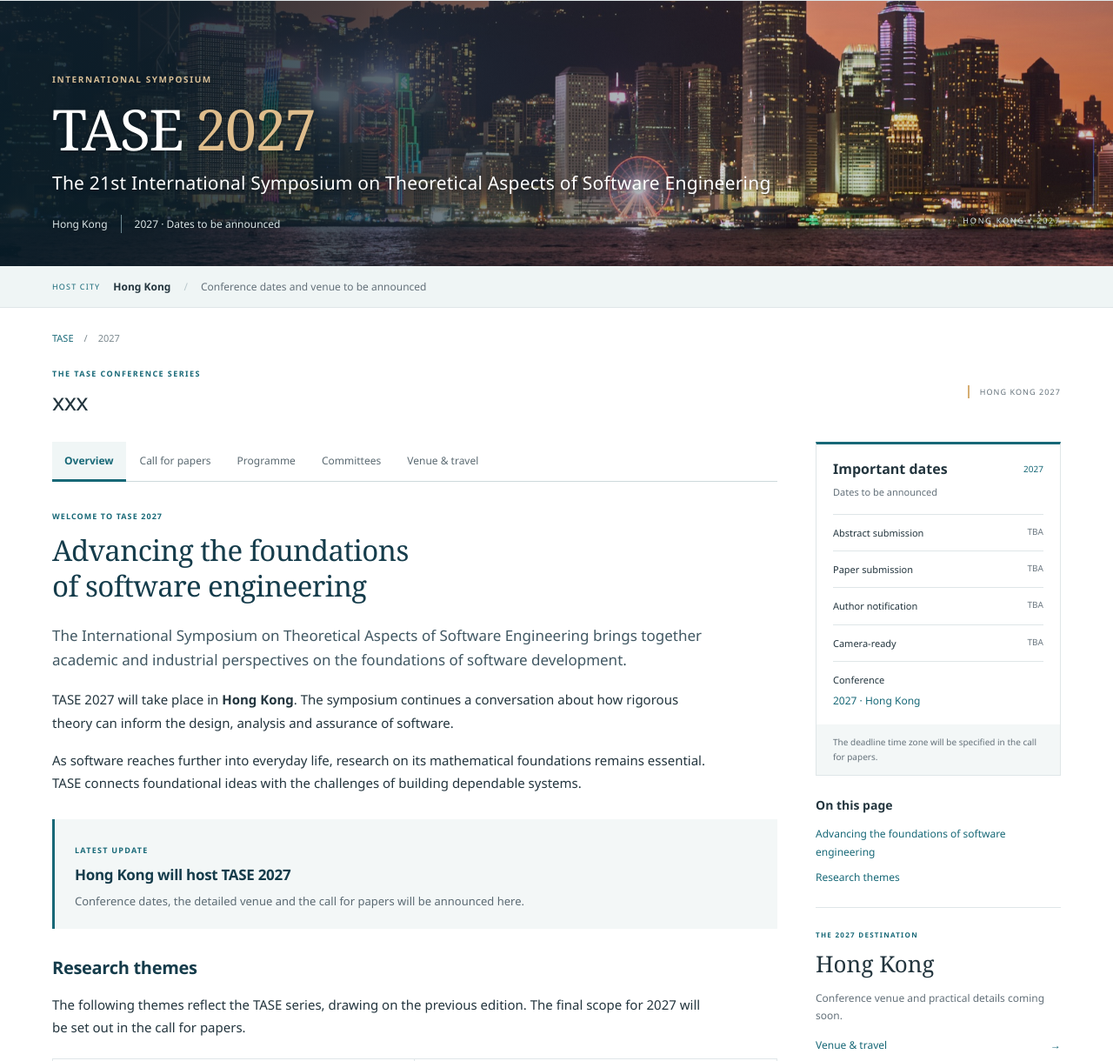
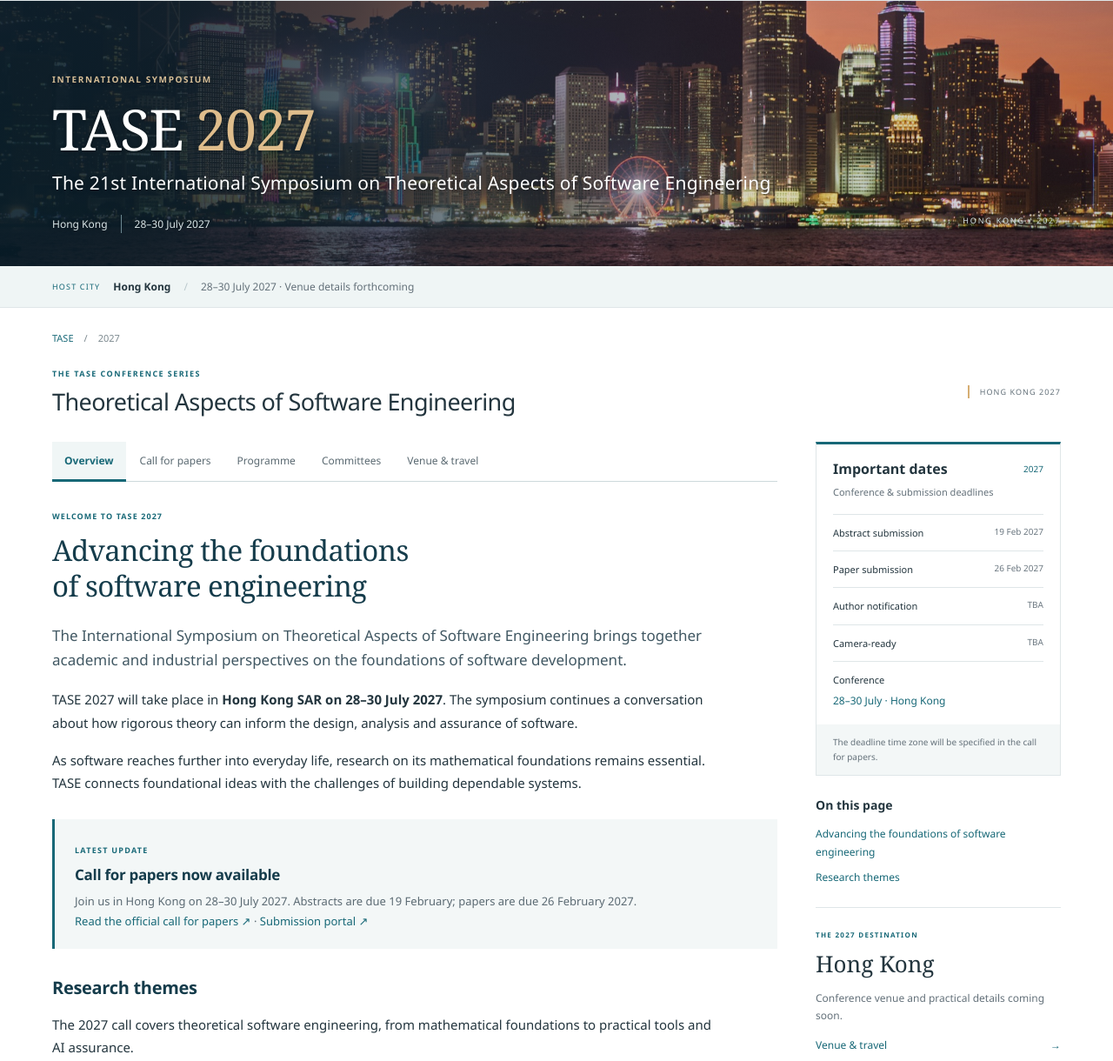
Before and after one commit to YanChuan390/TASE2027, a plain HTML site: page site/index.html in a window 1280 px wide. Shown: the part 84-1304 px from the top of the page at 87% size. Drawn offline with Linux system fonts and the light colour scheme.

Commit message:
updatecfp

```diff
--- a/site/index.html
+++ b/site/index.html
@@ -24,24 +24,24 @@
 </header>
 <section class="conference-banner" aria-labelledby="conference-title">
   <div class="banner-inner">
-    <div class="banner-copy"><p class="eyebrow">INTERNATIONAL SYMPOSIUM</p><h1 id="conference-title">TASE <span>2027</span></h1><p class="full-title">The 21st International Symposium on Theoretical Aspects of Software Engineering</p><div class="banner-meta"><span>Hong Kong</span><span>2027 · Dates to be announced</span></div></div>
+    <div class="banner-copy"><p class="eyebrow">INTERNATIONAL SYMPOSIUM</p><h1 id="conference-title">TASE <span>2027</span></h1><p class="full-title">The 21st International Symposium on Theoretical Aspects of Software Engineering</p><div class="banner-meta"><span>Hong Kong</span><span>28–30 July 2027</span></div></div>
     <div class="banner-caption" aria-hidden="true"><br><span>HONG KONG / 2027</span></div>
   </div>
 </section>
-<div class="location-bar"><div><span class="location-label">HOST CITY</span><strong>Hong Kong</strong><span class="location-separator">/</span><span>Conference dates and venue to be announced</span></div></div>
+<div class="location-bar"><div><span class="location-label">HOST CITY</span><strong>Hong Kong</strong><span class="location-separator">/</span><span>28–30 July 2027 · Venue details forthcoming</span></div></div>
 <div class="page-wrap">
   <nav class="breadcrumb" aria-label="Breadcrumb"><a href="#overview">TASE</a><span aria-hidden="true">/</span><span>2027</span></nav>
-  <div class="page-heading"><div><p class="eyebrow">THE TASE CONFERENCE SERIES</p><h2>xxx</h2></div><span class="edition-label">HONG KONG 2027</span></div>
+  <div class="page-heading"><div><p class="eyebrow">THE TASE CONFERENCE SERIES</p><h2>Theoretical Aspects of Software Engineering</h2></div><span class="edition-label">HONG KONG 2027</span></div>
   <div class="content-layout">
     <main id="main" tabindex="-1">
       <nav class="content-tabs" aria-label="Conference information"><a href="#overview" data-panel="overview">Overview</a><a href="#call-for-papers" data-panel="call-for-papers">Call for papers</a><a href="#program" data-panel="program">Programme</a><a href="#committee" data-panel="committee">Committees</a><a href="#venue" data-panel="venue">Venue & travel</a></nav>
       <section class="panel" id="overview" aria-labelledby="overview-title">
         <div class="section-kicker">WELCOME TO TASE 2027</div><h2 id="overview-title">Advancing the foundations<br class="desktop-break"> of software engineering</h2>
         <p class="intro">The International Symposium on Theoretical Aspects of Software Engineering brings together academic and industrial perspectives on the foundations of software development.</p>
-        <p>TASE 2027 will take place in <strong>Hong Kong</strong>. The symposium continues a conversation about how rigorous theory can inform the design, analysis and assurance of software.</p>
+        <p>TASE 2027 will take place in <strong>Hong Kong SAR on 28–30 July 2027</strong>. The symposium continues a conversation about how rigorous theory can inform the design, analysis and assurance of software.</p>
         <p>As software reaches further into everyday life, research on its mathematical foundations remains essential. TASE connects foundational ideas with the challenges of building dependable systems.</p>
-        <div class="update-box"><span class="update-tag">LATEST UPDATE</span><h3>Hong Kong will host TASE 2027</h3><p>Conference dates, the detailed venue and the call for papers will be announced here.</p></div>
-        <h3 id="research-themes">Research themes</h3><p>The following themes reflect the TASE series, drawing on the previous edition. The final scope for 2027 will be set out in the call for papers.</p>
+        <div class="update-box"><span class="update-tag">LATEST UPDATE</span><h3>Call for papers now available</h3><p>Join us in Hong Kong on 28–30 July 2027. Abstracts are due 19 February; papers are due 26 February 2027.</p><p><a href="https://easychair.org/cfp/TASE2027">Read the official call for papers ↗</a> · <a href="https://easychair.org/conferences/?conf=tase2027">Submission portal ↗</a></p></div>
+        <h3 id="research-themes">Research themes</h3><p>The 2027 call covers theoretical software engineering, from mathematical foundations to practical tools and AI assurance.</p>
         <div class="theme-grid">
           <article><span>01</span><h4>Foundations & languages</h4><p>Semantics, program logics, type theory and specification.</p></article>
           <article><span>02</span><h4>Verification & analysis</h4><p>Model checking, deductive reasoning, static analysis and runtime assurance.</p></article>
@@ -52,23 +52,26 @@
         <p class="source-note">Series background adapted from the <a href="https://tase2026.github.io/">TASE 2026 website</a>; research themes informed by its <a href="https://tase2026.github.io/c_cfp.html">call for papers</a>.</p> -->
       </section>
       <section class="panel" id="call-for-papers" aria-labelledby="papers-title">
-        <div class="section-kicker">FOR AUTHORS</div><h2 id="papers-title">Call for papers</h2><p class="intro">The TASE 2027 call for papers is forthcoming.</p><p>The series covers theoretical approaches to software engineering and their applications. The themes below provide context from the previous edition; they are not yet the formal 2027 call.</p>
-        <h3 id="topics">Topics in the TASE series</h3><ul class="topic-list"><li>Mathematical foundations, specifications and program semantics</li><li>Formal verification, theorem proving and model checking</li><li>Program analysis and abstract interpretation</li><li>Type systems and language design</li><li>Testing, monitoring and software quality</li><li>Concurrent, distributed and cyber-physical systems</li><li>Software dependability, safety and security</li><li>Formal approaches to trustworthy AI</li><li>AI techniques for formal methods</li><li>Tools and industrial applications of theoretical results</li></ul>
-        <h3 id="submission">Submission information</h3><p>Submission categories, page limits, formatting, review policies and the submission portal will be published with the official call. Please wait for the 2027 instructions before preparing a submission.</p><div class="inline-notice"><strong>Submission portal not yet announced.</strong><br>The 2026 portal and deadlines do not apply to TASE 2027.</div>
-        <h3 id="publication">Proceedings</h3><p>Publication arrangements for the 2027 proceedings will be announced after confirmation.</p><p class="source-note">Background topics adapted from the <a href="https://tase2026.github.io/c_cfp.html">TASE 2026 call for papers</a>.</p>
+        <div class="section-kicker">FOR AUTHORS</div><h2 id="papers-title">Call for papers</h2>
+        <p class="intro">Research contributions on software engineering foundations and their practical applications are welcome.</p>
+        <div class="inline-notice"><a href="https://easychair.org/cfp/TASE2027"><strong>Read the official TASE 2027 CFP ↗</strong></a><br><a href="https://easychair.org/conferences/?conf=tase2027">Submit through EasyChair ↗</a></div>
+        <h3 id="topics">Topics of interest</h3><p>Representative areas include:</p><ul class="topic-list"><li>Semantics, specifications and language design</li><li>Verification and automated reasoning</li><li>Static analysis and abstract interpretation</li><li>Program logics and typing</li><li>Concurrent and distributed software</li><li>Embedded, real-time and cyber-physical systems</li><li>Testing, monitoring and quality assurance</li><li>Safety, security and dependability</li><li>Formal approaches to trustworthy AI</li><li>AI-assisted formal methods and practical tools</li></ul><p>See the official CFP for the complete topic list.</p>
+        <h3 id="submission">Submission information</h3><p>Use English and the LNCS format. Long papers may contain up to <strong>16 pages</strong> and short papers up to <strong>6 pages</strong>, with references excluded from both limits. Submit original work that is neither already published nor under review elsewhere.</p><p>Review considers novelty, significance, technical soundness, clarity and fit with the symposium.</p>
+        <h3 id="publication">Proceedings</h3><p>The CFP specifies publication in Springer’s <em>Lecture Notes in Computer Science</em> series.</p>
+        <p class="source-note">Current requirements and full details: <a href="https://easychair.org/cfp/TASE2027">official TASE 2027 call for papers</a>.</p>
       </section>
       <section class="panel" id="program" aria-labelledby="program-title"><div class="section-kicker">THE CONFERENCE</div><h2 id="program-title">Programme</h2><p class="intro">The programme will be published as arrangements are confirmed.</p><h3 id="keynotes">Invited talks</h3><p>Speakers, talk titles and abstracts will appear here once confirmed.</p><h3 id="accepted-papers">Accepted papers</h3><p>The list of accepted papers will be published following the review process.</p><h3 id="schedule">Conference schedule</h3><p>Session times and presentation information will be added closer to the conference.</p></section>
       <section class="panel" id="committee" aria-labelledby="committee-title"><div class="section-kicker">THE PEOPLE BEHIND TASE</div><h2 id="committee-title">Committees</h2><p class="intro">The TASE 2027 committees will be announced here.</p><h3 id="organising">Organising committee</h3><p>Chairs, affiliations and contact information will be published after confirmation.</p><h3 id="pc">Programme committee</h3><p>Programme committee membership will be announced with the conference updates.</p><div class="inline-notice">Looking for a previous edition? Visit the <a href="https://tase2026.github.io/">TASE 2026 website</a>.</div></section>
-      <section class="panel" id="venue" aria-labelledby="venue-title"><div class="section-kicker">ATTENDING TASE 2027</div><h2 id="venue-title">Hong Kong</h2><p class="intro">TASE 2027 comes to Hong Kong.</p><p>A harbour city where international perspectives meet, Hong Kong will provide the setting for the next TASE gathering.</p><div class="venue-card"><span class="venue-initial" aria-hidden="true">HK</span><div><strong>Hong Kong</strong><p>2027 · Conference dates to be announced</p></div></div><h3 id="conference-venue">Conference venue</h3><p>The venue and directions will be announced once arrangements are confirmed.</p><h3 id="registration">Registration</h3><p>Registration dates, fees and the official registration link will be published here.</p><h3 id="travel">Travel & accommodation</h3><p>Hotel information, local transport guidance and information for international participants will follow the venue announcement.</p></section>
+      <section class="panel" id="venue" aria-labelledby="venue-title"><div class="section-kicker">ATTENDING TASE 2027</div><h2 id="venue-title">Hong Kong</h2><p class="intro">TASE 2027 comes to Hong Kong.</p><p>A harbour city where international perspectives meet, Hong Kong will provide the setting for the next TASE gathering.</p><div class="venue-card"><span class="venue-initial" aria-hidden="true">HK</span><div><strong>Hong Kong</strong><p>28–30 July 2027</p></div></div><h3 id="conference-venue">Conference venue</h3><p>The venue and directions will be announced once arrangements are confirmed.</p><h3 id="registration">Registration</h3><p>Registration dates, fees and the official registration link will be published here.</p><h3 id="travel">Travel & accommodation</h3><p>Hotel information, local transport guidance and information for international participants will follow the venue announcement.</p></section>
     </main>
     <aside class="sidebar" aria-label="Conference at a glance">
-      <section class="dates-card" id="dates"><div class="card-heading"><h2>Important dates</h2><span>2027</span></div><p class="card-description">Dates to be announced</p><dl><div><dt>Abstract submission</dt><dd>TBA</dd></div><div><dt>Paper submission</dt><dd>TBA</dd></div><div><dt>Author notification</dt><dd>TBA</dd></div><div><dt>Camera-ready</dt><dd>TBA</dd></div><div class="conference-date"><dt>Conference</dt><dd>2027 · Hong Kong</dd></div></dl><p class="card-footnote">The deadline time zone will be specified in the call for papers.</p></section>
-      <section class="side-section"><h2>On this page</h2><nav id="page-links" aria-label="On this page"><a href="#overview-title">Welcome to TASE 2027</a><a href="#research-themes">Research themes</a><a href="#about-series">About the series</a></nav></section>
+      <section class="dates-card" id="dates"><div class="card-heading"><h2>Important dates</h2><span>2027</span></div><p class="card-description">Conference & submission deadlines</p><dl><div><dt>Abstract submission</dt><dd>19 Feb 2027</dd></div><div><dt>Paper submission</dt><dd>26 Feb 2027</dd></div><div><dt>Author notification</dt><dd>TBA</dd></div><div><dt>Camera-ready</dt><dd>TBA</dd></div><div class="conference-date"><dt>Conference</dt><dd>28–30 July · Hong Kong</dd></div></dl><p class="card-footnote">The deadline time zone will be specified in the call for papers.</p></section>
+      <section class="side-section"><h2>On this page</h2><nav id="page-links" aria-label="On this page"><a href="#overview-title">Welcome to TASE 2027</a><a href="#research-themes">Research themes</a><a href="https://easychair.org/cfp/TASE2027">Official call for papers ↗</a></nav></section>
       <section class="side-section host-card"><p class="eyebrow">THE 2027 DESTINATION</p><h2>Hong Kong</h2><p>Conference venue and practical details coming soon.</p><a href="#venue">Venue & travel <span aria-hidden="true">→</span></a></section>
       <section class="side-section"><h2>Previous edition</h2><a class="archive-link" href="https://tase2026.github.io/">TASE 2026 <span>Shanghai, China ↗</span></a></section>
     </aside>
   </div>
 </div>
-<footer><div><a class="footer-brand" href="#overview">TASE 2027</a><p>The 21st International Symposium on Theoretical Aspects of Software Engineering</p><span>Hong Kong · 2027</span></div><a href="#overview">Back to overview ↑</a></footer>
+<footer><div><a class="footer-brand" href="#overview">TASE 2027</a><p>The 21st International Symposium on Theoretical Aspects of Software Engineering</p><span>Hong Kong · 28–30 July 2027</span></div><a href="#overview">Back to overview ↑</a></footer>
 </body>
 </html>
```
